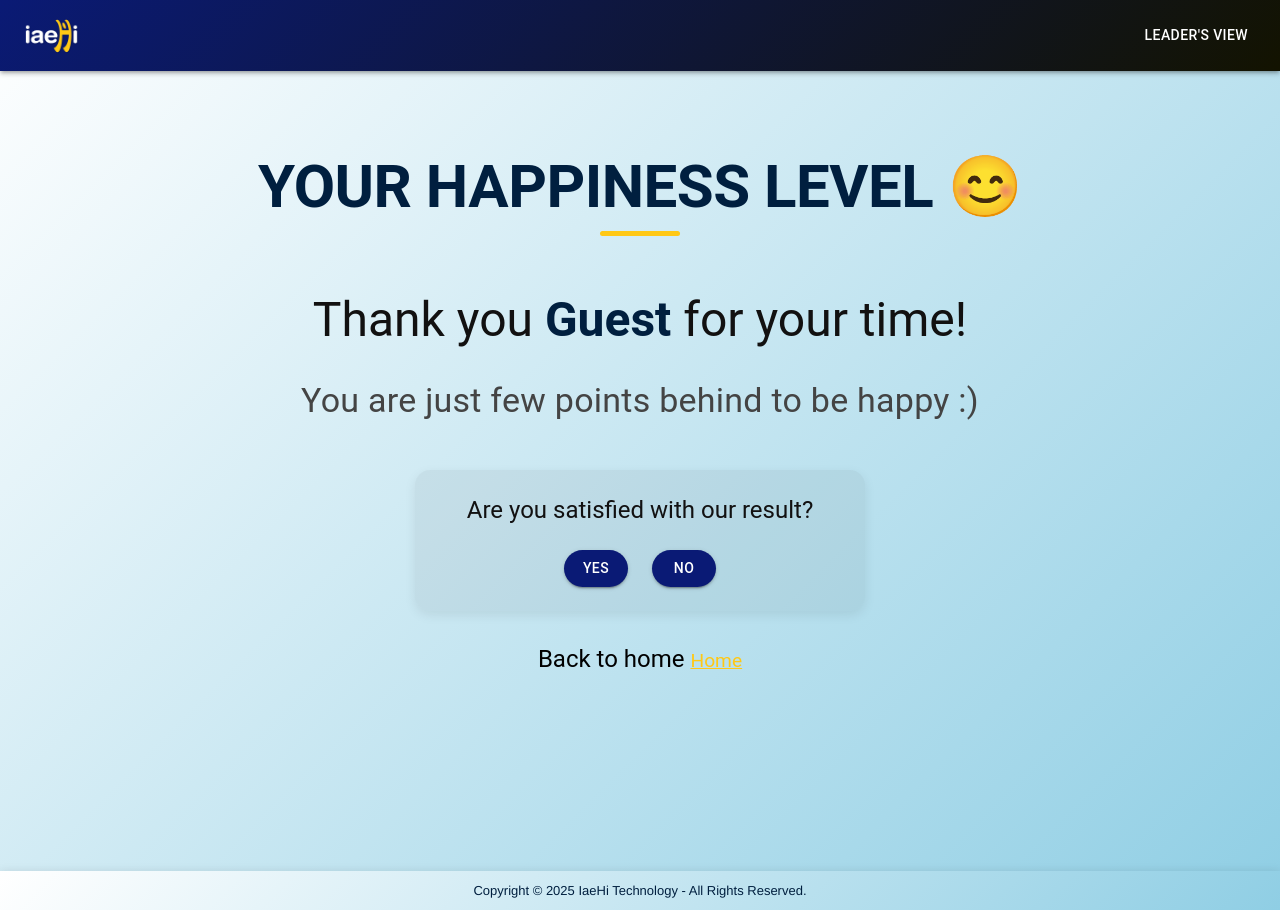
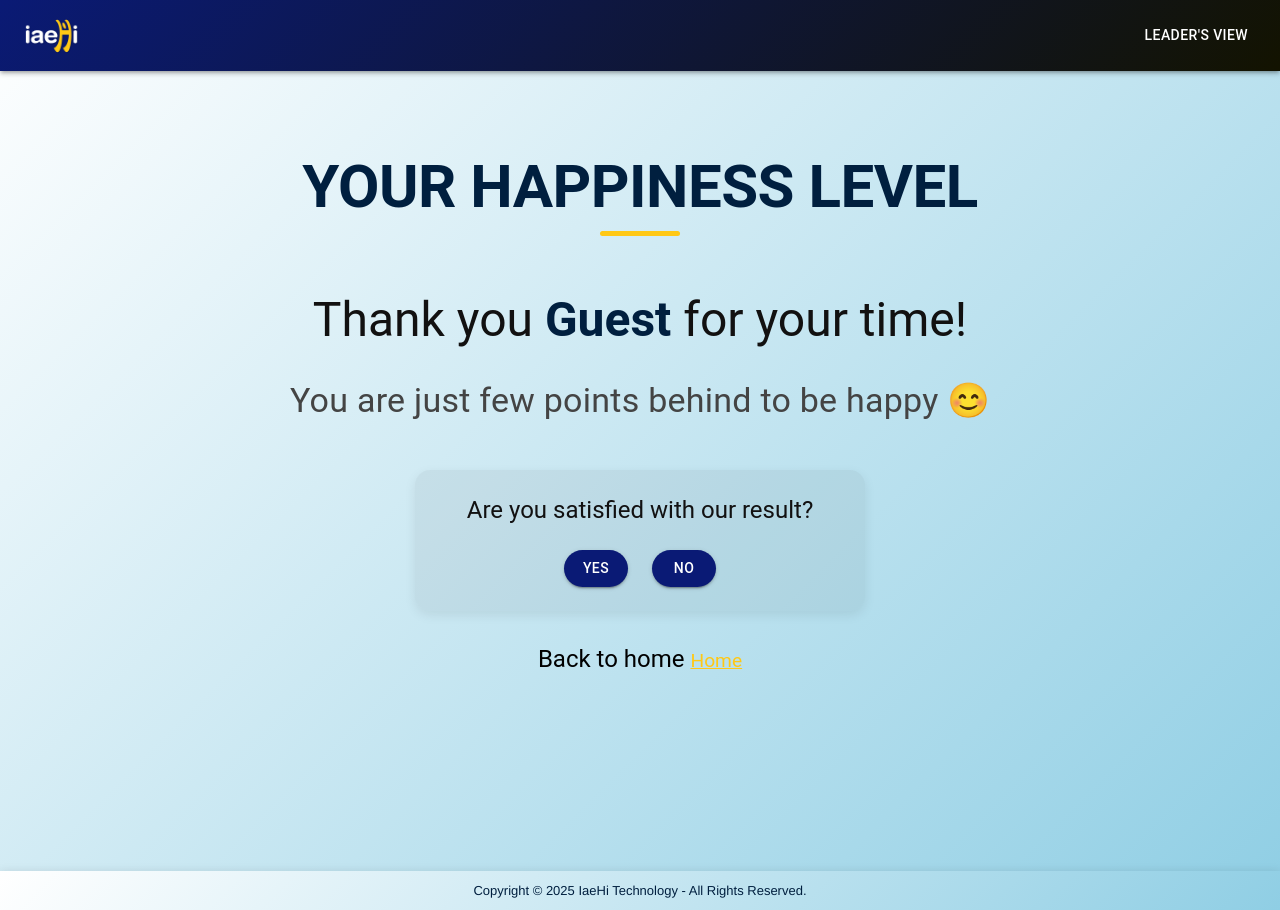
Before and after one commit to Udit0104/iaehi-Demo-v1-, a React (Create React App) app in the folder iaehi5-main/frontend/: page /result in a window 1280 px wide. Built offline with nearby package versions, Linux system fonts and the light colour scheme.

Commit message:
emoji add

```diff
--- a/iaehi5-main/frontend/src/Components/Result.js
+++ b/iaehi5-main/frontend/src/Components/Result.js
@@ -57,7 +57,7 @@ function Result(props) {
     <div className={Style.enterpageContainer}>
       {/* Heading with subtle laugh emoji */}
       <Typography variant="h2" className={Style.mainTitle}>
-        {t.happinessLevel || "Your Happiness Level"} <span className={Style.emoji}>😊</span>
+        {t.happinessLevel || "Your Happiness Level"}
       </Typography>
       <div className={Style.headerDivider}></div>
 
@@ -76,6 +76,7 @@ function Result(props) {
         className={Style.messageText}
       >
         {finalResult >= 91 ? t.veryHappyMessage : t.lessHappyMessage}
+        <span className={Style.emoji}>😊</span>
       </Typography>
 
       {showFeedback && (
--- a/iaehi5-main/frontend/src/translations/index.js
+++ b/iaehi5-main/frontend/src/translations/index.js
@@ -33,8 +33,8 @@ const translations = {
     // Result page
     thankYou: "Thank you",
     forYourTime: "for your time!",
-    veryHappyMessage: "You are happy! Just keep it up :)",
-    lessHappyMessage: "You are just few points behind to be happy :)",
+    veryHappyMessage: "You are happy! Just keep it up ",
+    lessHappyMessage: "You are just few points behind to be happy ",
     backToHome: "Back to home",
     happyWithResult: "Are you satisfied with our result?",
     yes: "Yes",
```
